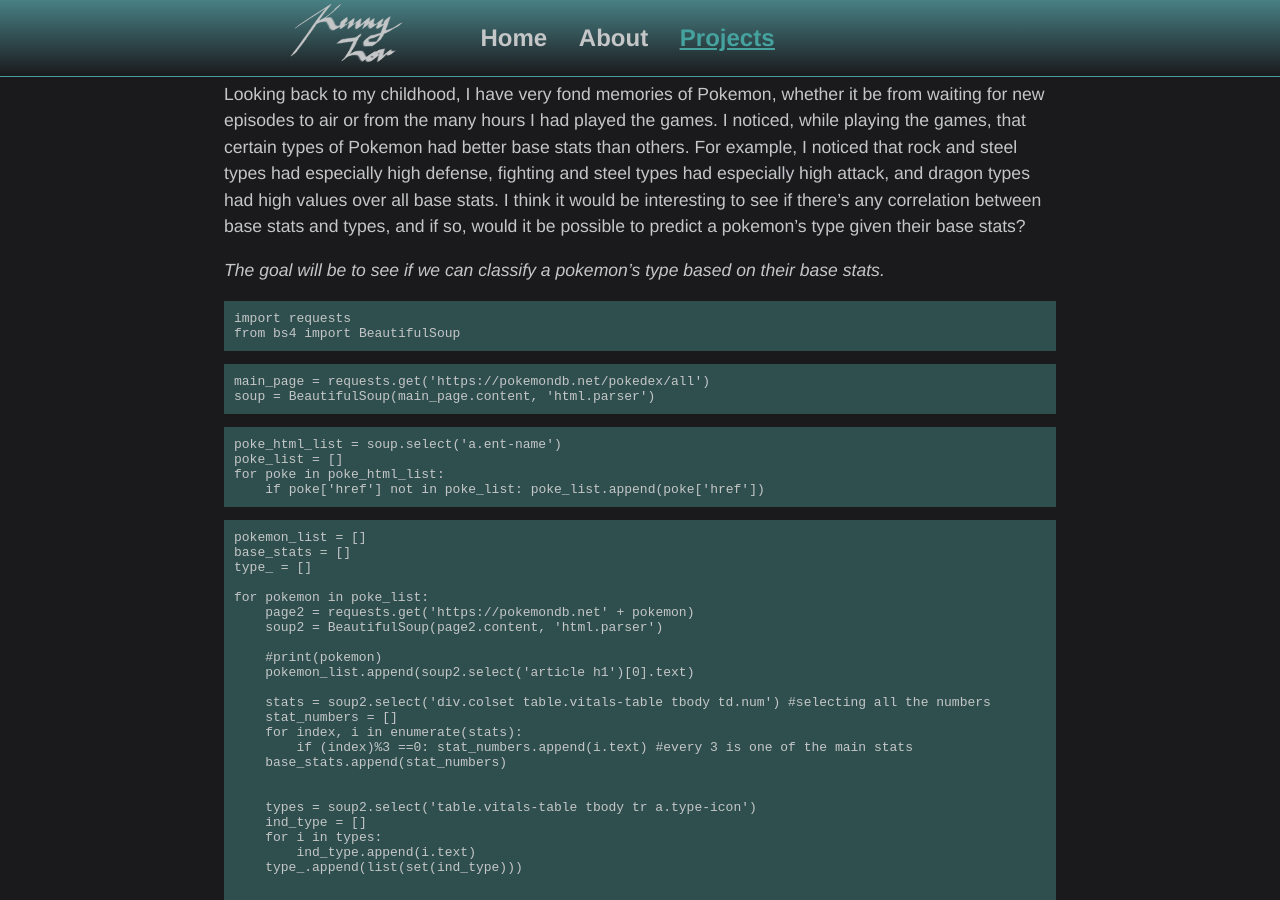
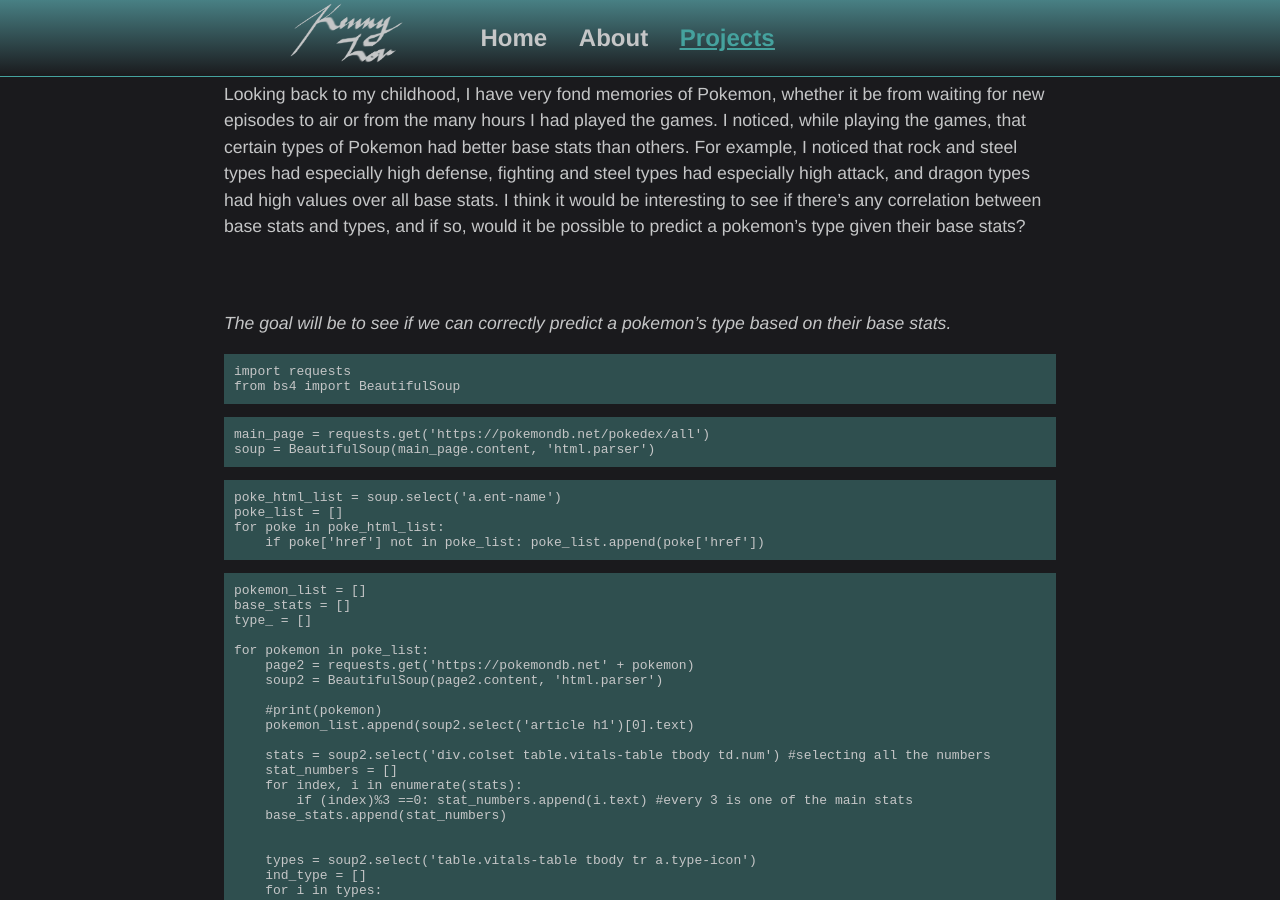
Before and after one commit to clfkenny/clfkenny.github.io, a Jekyll site: the page built from projects/pokemon_classifier/index.md, in a window 1280 px wide and 900 px high, scrolled down 378 px. Built offline with Jekyll 4.4.1, drawn with Linux system fonts in a browser that asks for light colours; nearby versions of some CDN libraries.

Commit message:
Update index.md

````diff
--- a/projects/pokemon_classifier/index.md
+++ b/projects/pokemon_classifier/index.md
@@ -60,8 +60,9 @@ $(document).ready(function(){
 
 Looking back to my childhood, I have very fond memories of Pokemon, whether it be from waiting for new episodes to air or from the many hours I had played the games. I noticed, while playing the games, that certain types of Pokemon had better base stats than others. For example, I noticed that rock and steel types had especially high defense, fighting and steel types had especially high attack, and dragon types had high values over all base stats. I think it would be interesting to see if there's any correlation between base stats and types, and if so, would it be possible to predict a pokemon's type given their base stats?
 
-
-*The goal will be to see if we can classify a pokemon's type based on their base stats.*
+<br>
+<br>
+*The goal will be to see if we can correctly predict a pokemon's type based on their base stats.*
 
 ```python
 import requests
````
